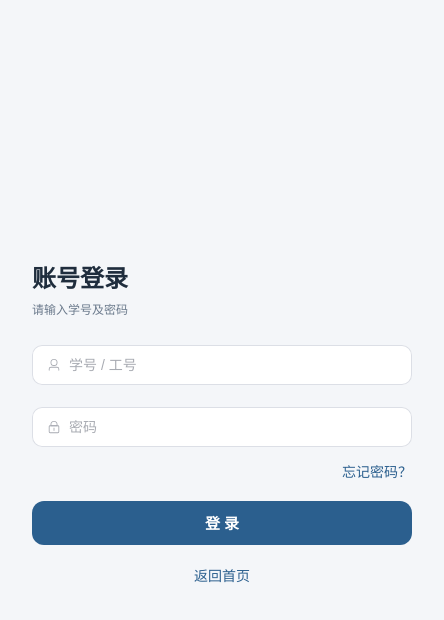
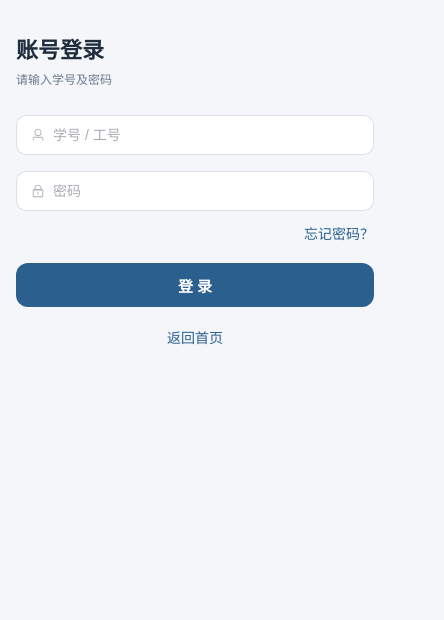
Before and after one commit to Blackbear2732/media-center-admin, a Vue app: page /login in a window 390 px wide. Shown: the top 620 px of the page, 444 px wide, since content can reach past the window. Built offline with nearby package versions, Linux system fonts and the light colour scheme.

Commit message:
fix(mobile): 登录页窄屏单列自适应，卡片与表单控件不再溢出

```diff
--- a/src/views/login/Login.vue
+++ b/src/views/login/Login.vue
@@ -232,7 +232,7 @@ onUnmounted(() => {
 .visual-inner h1 { font-size: 30px; margin: 22px 0 10px; letter-spacing: 1px; }
 .visual-inner p { color: rgba(255, 255, 255, .78); margin: 0; line-height: 1.8; }
 .login-panel { display: flex; align-items: center; justify-content: center; background: var(--bg); padding: 32px; }
-.login-box { width: 380px; }
+.login-box { width: min(100%, 380px); min-width: 0; }
 .login-box h2 { margin: 0 0 6px; font-size: 24px; }
 .forgot-row { display: flex; justify-content: flex-end; margin: -8px 0 10px; font-size: 13px; }
 .code-row { display: flex; gap: 8px; width: 100%; }
@@ -241,7 +241,25 @@ onUnmounted(() => {
 .login-submit { width: 100%; height: 44px; border: none; border-radius: 12px; cursor: pointer; background: var(--brand); color: #fff; font-size: 15px; font-weight: 600; transition: all .2s; margin-top: 10px; }
 .login-submit:hover { background: var(--brand-deep); }
 @media (max-width: 900px) {
-  .login-page { grid-template-columns: 1fr; }
+  .login-page { grid-template-columns: minmax(0, 1fr); }
   .login-visual { display: none; }
 }
+
+/* 窄屏：单列、卡片随视口收缩、表单控件不溢出 */
+@media (max-width: 768px) {
+  .login-page { min-height: 100dvh; }
+  .login-panel { padding: 40px 20px 28px; align-items: flex-start; }
+  .login-box { width: 100%; max-width: 380px; }
+  .login-box h2 { font-size: 22px; }
+  .login-box :deep(.el-form-item) { margin-bottom: 16px; }
+}
+
+@media (max-width: 480px) {
+  .login-panel { padding: 32px 16px 24px; }
+  .login-box { max-width: none; }
+  .forgot-row { margin-top: -4px; }
+  .code-row { flex-direction: column; }
+  .code-row .el-input,
+  .code-btn { width: 100%; min-width: 0; }
+}
 </style>
```
